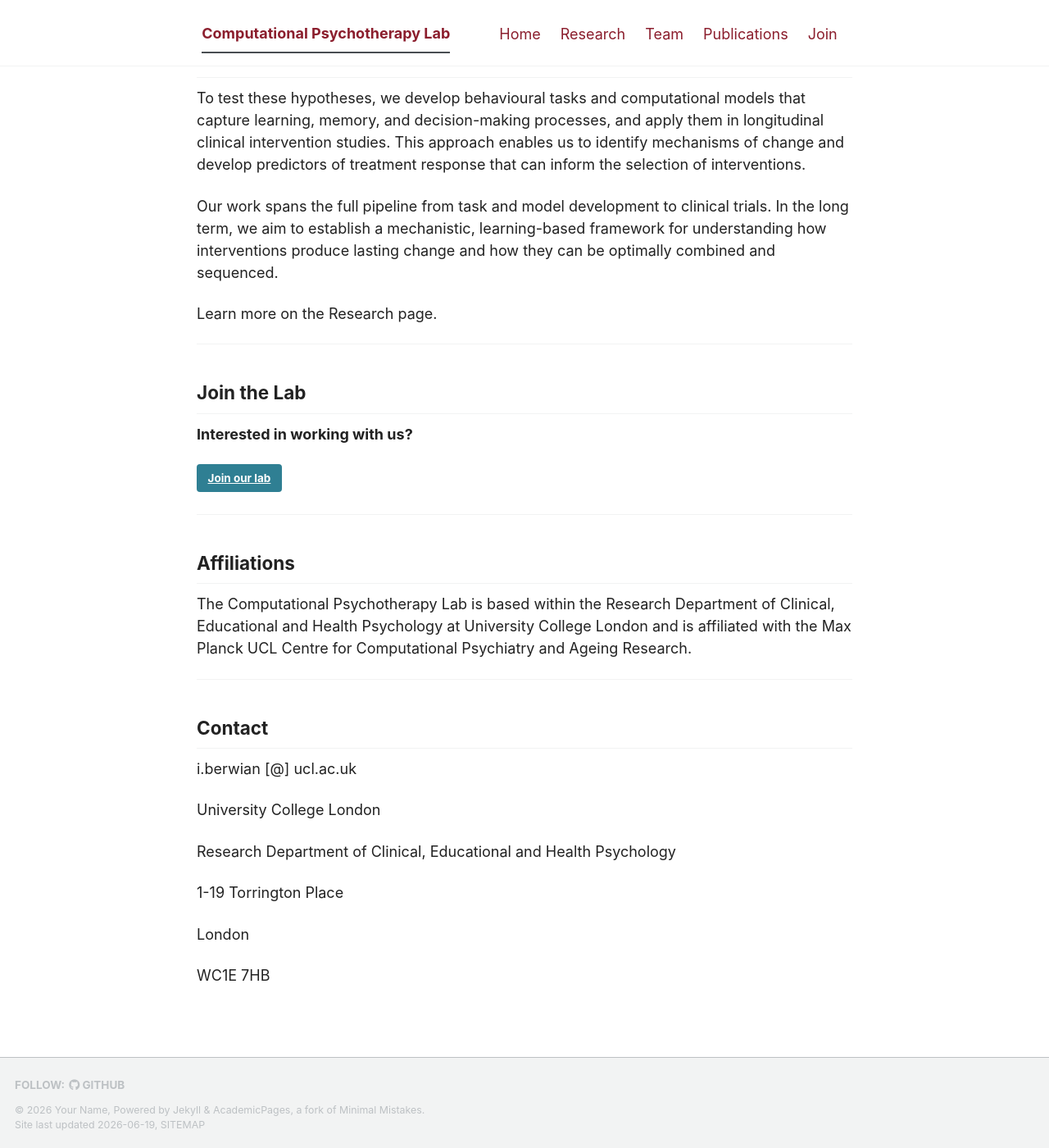
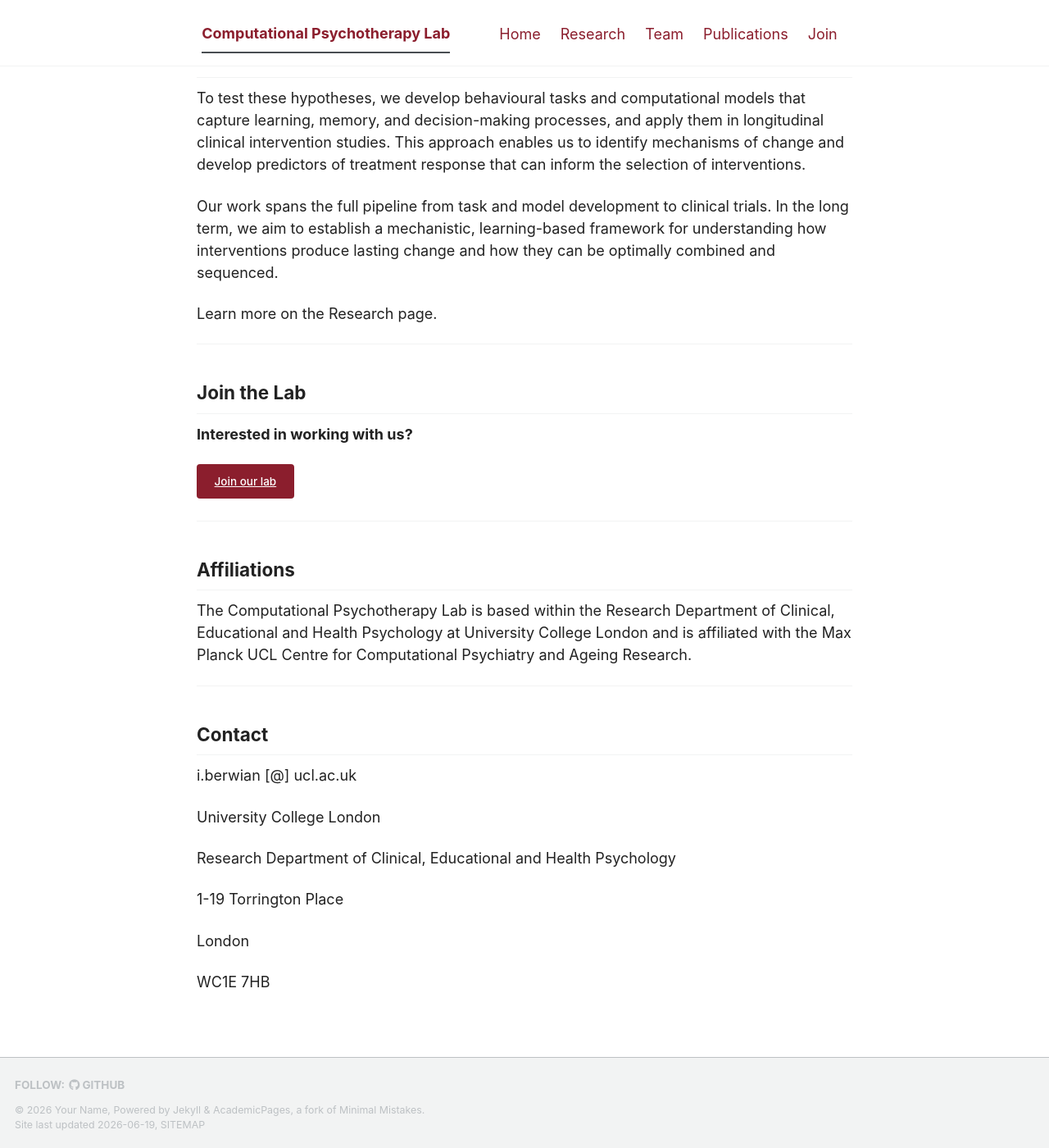
Before and after one commit to IsabelBerwian/CPT-lab, a Jekyll site: the page built from _pages/about.md, in a window 1280 px wide and 1400 px high, scrolled down 391 px. Shown: the whole window at 82% size. Built offline with Jekyll 4.4.1, drawn with Linux system fonts in a browser that asks for light colours; a script bundle is joined from its source files by our own code; library files that are not in the unit come from our copies; our own code applies the rules of GitHub Pages for plain Markdown files.

Commit message:
Add dark red styles for links and buttons

```diff
--- a/assets/css/main.scss
+++ b/assets/css/main.scss
@@ -121,3 +121,36 @@ a:hover {
 .greedy-nav .visible-links > li:last-child {
   display: none !important;
 }
+
+/* =========================================
+   DARK RED LINKS (make sure all links match)
+   ========================================= */
+
+a {
+  color: var(--color-primary);
+}
+
+a:hover {
+  color: #5f141f;
+}
+
+
+/* =========================================
+   DARK RED BUTTON
+   ========================================= */
+
+.btn {
+  background-color: var(--color-primary);
+  color: #ffffff !important;
+  border: none;
+  padding: 0.6rem 1.2rem;
+  border-radius: 4px;
+  display: inline-block;
+  font-weight: 500;
+}
+
+.btn:hover {
+  background-color: #5f141f;
+  color: #ffffff !important;
+  text-decoration: none;
+}
```
